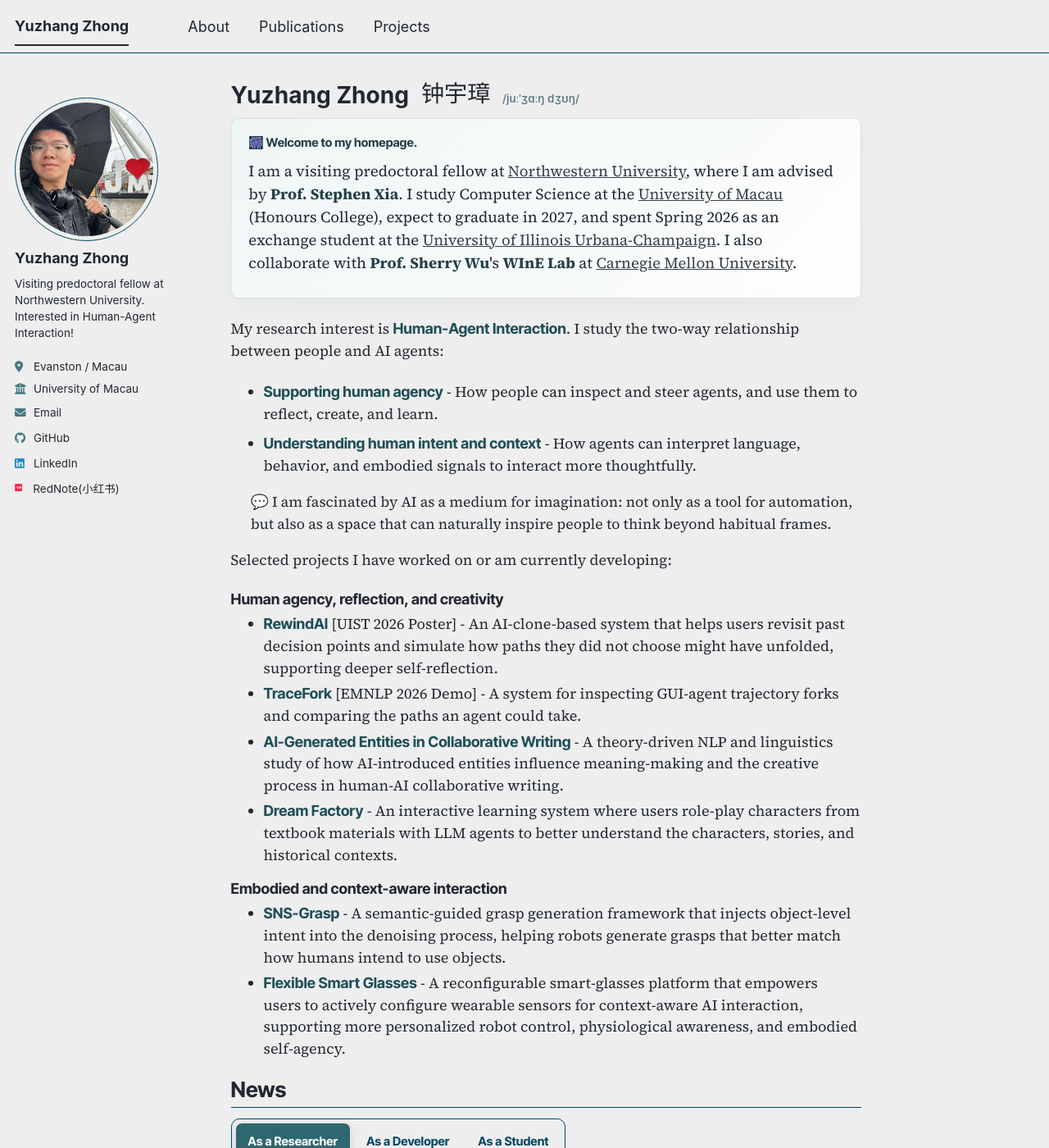
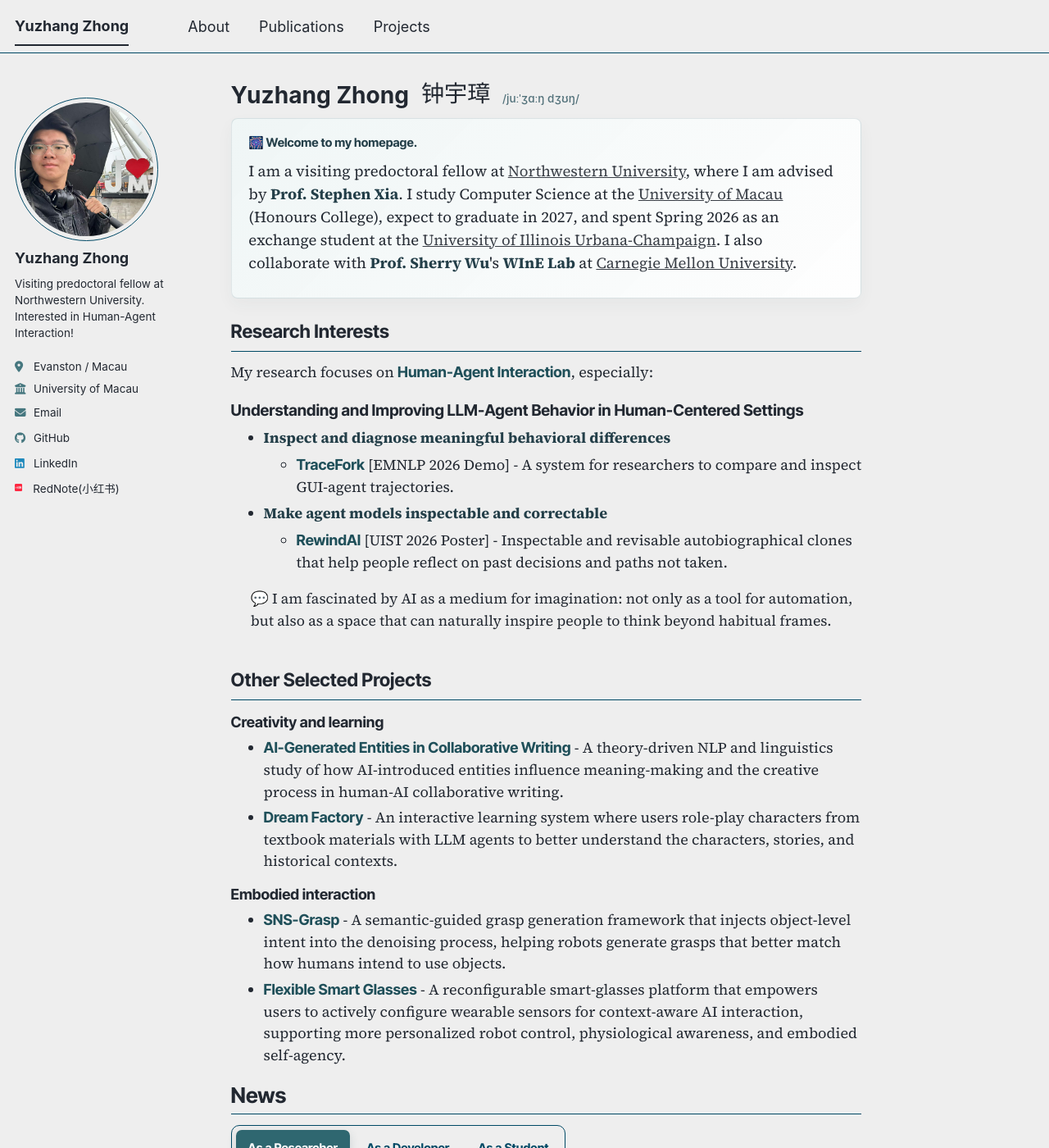
Before and after one commit to yuzhang-zhong/yuzhang-zhong.github.io, a Jekyll site: the page built from _pages/about.md, in a window 1280 px wide and 1400 px high. Shown: the whole window at 82% size. Built offline with Jekyll 4.4.1, drawn with Linux system fonts in a browser that asks for light colours; comment, search, counter and statistics services are not loaded; a style sheet for code colours, icons or effects is not loaded.

Commit message:
Structure research interests around agent behavior

```diff
--- a/_includes/head/custom.html
+++ b/_includes/head/custom.html
@@ -177,6 +177,7 @@
   }
 
   .page__content #about,
+  .page__content #research,
   .page__content #projects,
   .page__content #news,
   .page__content #beyond-research,
@@ -194,6 +195,24 @@
     color: var(--global-text-color);
     font-size: 0.98rem;
     line-height: 1.5;
+  }
+
+  .page__content .research-interests h2 {
+    margin-top: 1.4rem;
+  }
+
+  .page__content .research-interests h3 {
+    margin: 0.65rem 0 0.45rem;
+    font-size: 1.06rem;
+  }
+
+  .page__content .research-interests ul {
+    margin-top: 0.35rem;
+  }
+
+  .page__content .research-interests li {
+    margin-bottom: 0.3rem;
+    line-height: 1.48;
   }
 
   .home-news-column {
--- a/_pages/about.md
+++ b/_pages/about.md
@@ -11,6 +11,7 @@ redirect_from:
 
 <nav class="home-right-nav" aria-label="Homepage sections">
   <a href="#about">About</a>
+  <a href="#research">Research</a>
   <a href="#projects">Projects</a>
   <a href="#news">News</a>
   <a href="#beyond-research">Lifestyle</a>
@@ -22,26 +23,34 @@ redirect_from:
 <p class="welcome-lead">I am a visiting predoctoral fellow at <a href="https://www.northwestern.edu/">Northwestern University</a>, where I am advised by <strong>Prof.&nbsp;Stephen&nbsp;Xia</strong>. I study Computer Science at the <a href="https://www.um.edu.mo/">University of Macau</a> (Honours College), expect to graduate in 2027, and spent Spring 2026 as an exchange student at the <a href="https://illinois.edu/">University of Illinois Urbana-Champaign</a>. I also collaborate with <strong>Prof.&nbsp;Sherry&nbsp;Wu</strong>'s <strong>WInE Lab</strong> at <a href="https://www.cmu.edu/">Carnegie Mellon University</a>.</p>
 </section>
 
-My research interest is <span class="project-name">Human-Agent Interaction</span>. I study the two-way relationship between people and AI agents:
+<section id="research" class="research-interests" markdown="1">
 
-- <span class="project-name">Supporting human agency</span> - How people can inspect and steer agents, and use them to reflect, create, and learn.
-- <span class="project-name">Understanding human intent and context</span> - How agents can interpret language, behavior, and embodied signals to interact more thoughtfully.
+## Research Interests
+
+My research focuses on <span class="project-name">Human-Agent Interaction</span>, especially:
+
+### Understanding and Improving LLM-Agent Behavior in Human-Centered Settings
+
+- **Inspect and diagnose meaningful behavioral differences**
+  - <span class="project-name">TraceFork</span> [EMNLP 2026 Demo] - A system for researchers to compare and inspect GUI-agent trajectories.
+- **Make agent models inspectable and correctable**
+  - <span class="project-name">RewindAI</span> [UIST 2026 Poster] - Inspectable and revisable autobiographical clones that help people reflect on past decisions and paths not taken.
+
+</section>
 
 <p class="imagination-note">💬 I am fascinated by AI as a medium for imagination: not only as a tool for automation, but also as a space that can naturally inspire people to think beyond habitual frames.</p>
 
 <span id="projects" class="section-anchor"></span>
-Selected projects I have worked on or am currently developing:
+## Other Selected Projects
 
 <section class="project-directions" markdown="1">
 
-### Human agency, reflection, and creativity
+### Creativity and learning
 
-- <span class="project-name">RewindAI</span> [UIST 2026 Poster] - An AI-clone-based system that helps users revisit past decision points and simulate how paths they did not choose might have unfolded, supporting deeper self-reflection.
-- <span class="project-name">TraceFork</span> [EMNLP 2026 Demo] - A system for inspecting GUI-agent trajectory forks and comparing the paths an agent could take.
 - <span class="project-name">AI-Generated Entities in Collaborative Writing</span> - A theory-driven NLP and linguistics study of how AI-introduced entities influence meaning-making and the creative process in human-AI collaborative writing.
 - <span class="project-name">Dream Factory</span> - An interactive learning system where users role-play characters from textbook materials with LLM agents to better understand the characters, stories, and historical contexts.
 
-### Embodied and context-aware interaction
+### Embodied interaction
 
 - <span class="project-name">SNS-Grasp</span> - A semantic-guided grasp generation framework that injects object-level intent into the denoising process, helping robots generate grasps that better match how humans intend to use objects.
 - <span class="project-name">Flexible Smart Glasses</span> - A reconfigurable smart-glasses platform that empowers users to actively configure wearable sensors for context-aware AI interaction, supporting more personalized robot control, physiological awareness, and embodied self-agency.
```
